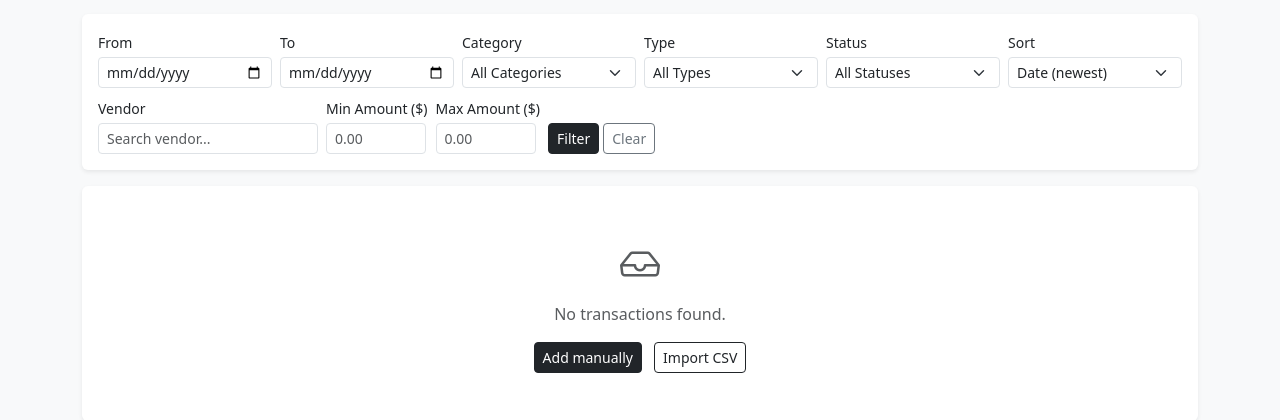
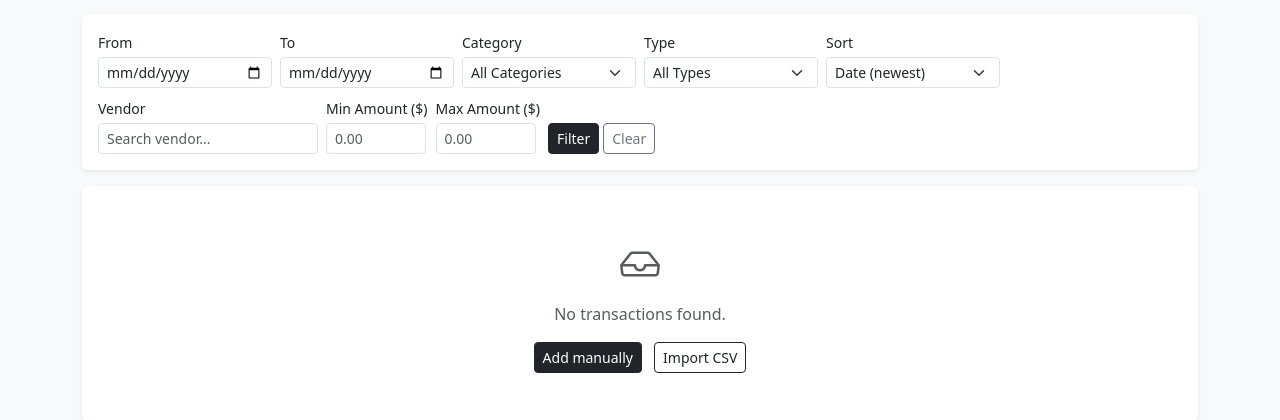
Before and after one commit to abhiyayi04/SmartLedger, a Django app: page /transactions/ in a window 1280 px wide. Shown: the part 120-540 px from the top of the page. Run offline with Django 5.2, Linux system fonts and the light colour scheme; the visitor is signed in with stand-in values (Sample User, id 1); data that the repository does not hold is empty.

Commit message:
Step 3: Remove transaction status feature entirely
Model: removed PENDING/CLEARED constants, STATUS_CHOICES, status field,
and the (user, status) composite index. Migration 0006_remove_status
drops the column and index.

Forms: removed 'status' from TransactionForm fields and the entire
status ChoiceField from TransactionFilterForm.

Views: removed status filter from transaction_list and export_csv;
removed Status column from exported CSV header + row; removed
status=Transaction.PENDING from csv_upload bulk create.

Templates: removed Status column and filter from list.html;
removed status field from form.html.

Tests: removed status= from make_transaction helper, _post_data,
and _txn helpers. All 31 tests pass.

Co-Authored-By: Claude Sonnet 4.6 <noreply@anthropic.com>

```diff
--- a/core/forms.py
+++ b/core/forms.py
@@ -33,7 +33,7 @@ class TransactionForm(forms.ModelForm):
 
     class Meta:
         model = Transaction
-        fields = ('date', 'description', 'amount', 'vendor', 'transaction_type', 'status', 'category')
+        fields = ('date', 'description', 'amount', 'vendor', 'transaction_type', 'category')
         widgets = {
             'date': forms.DateInput(attrs={'type': 'date'}),
         }
@@ -103,9 +103,6 @@ class TransactionFilterForm(forms.Form):
     type = forms.ChoiceField(
         choices=[('', 'All Types')] + Transaction.TYPE_CHOICES, required=False
     )
-    status = forms.ChoiceField(
-        choices=[('', 'All Statuses')] + Transaction.STATUS_CHOICES, required=False
-    )
     vendor = forms.CharField(required=False, max_length=200)
     amount_min = forms.DecimalField(
         required=False, min_value=Decimal('0'), decimal_places=2,
--- a/core/tests.py
+++ b/core/tests.py
@@ -31,7 +31,6 @@ def make_transaction(user, **kwargs):
         amount=Decimal('100.00'),
         vendor='ACME',
         transaction_type=Transaction.EXPENSE,
-        status=Transaction.PENDING,
     )
     defaults.update(kwargs)
     return Transaction.objects.create(user=user, **defaults)
@@ -172,7 +171,6 @@ class CategoryAssignmentTests(TestCase):
             'amount': '100.00',
             'vendor': 'ACME',
             'transaction_type': Transaction.EXPENSE,
-            'status': Transaction.PENDING,
             'category': self.cat.pk,
         })
         t.refresh_from_db()
@@ -234,7 +232,6 @@ class TransactionFormValidationTests(TestCase):
             'amount': '100.00',
             'vendor': 'ACME',
             'transaction_type': Transaction.EXPENSE,
-            'status': Transaction.PENDING,
             'category': self.expense_cat.pk,
         }
         data.update(overrides)
@@ -287,7 +284,6 @@ class TransactionModelValidationTests(TestCase):
             description='Test',
             amount=Decimal('50.00'),
             transaction_type=Transaction.EXPENSE,
-            status=Transaction.PENDING,
         )
         defaults.update(kwargs)
         t = Transaction(user=self.user, **defaults)
--- a/core/views.py
+++ b/core/views.py
@@ -155,8 +155,6 @@ def export_csv(request):
             qs = qs.filter(category=d['category'])
         if d.get('type'):
             qs = qs.filter(transaction_type=d['type'])
-        if d.get('status'):
-            qs = qs.filter(status=d['status'])
         if d.get('vendor'):
             qs = qs.filter(vendor__icontains=d['vendor'])
         if d.get('amount_min') is not None:
@@ -167,7 +165,7 @@ def export_csv(request):
     response = HttpResponse(content_type='text/csv')
     response['Content-Disposition'] = 'attachment; filename="transactions.csv"'
     writer = csv_module.writer(response)
-    writer.writerow(['Date', 'Description', 'Amount', 'Vendor', 'Type', 'Status', 'Category'])
+    writer.writerow(['Date', 'Description', 'Amount', 'Vendor', 'Type', 'Category'])
     for t in qs:
         sign = '-' if t.transaction_type == Transaction.EXPENSE else ''
         writer.writerow([
@@ -176,7 +174,6 @@ def export_csv(request):
             f"{sign}{t.amount}",
             t.vendor,
             t.get_transaction_type_display(),
-            t.get_status_display(),
             t.category.name if t.category else '',
         ])
     return response
@@ -197,8 +194,6 @@ def transaction_list(request):
             qs = qs.filter(category=d['category'])
         if d.get('type'):
             qs = qs.filter(transaction_type=d['type'])
-        if d.get('status'):
-            qs = qs.filter(status=d['status'])
         if d.get('vendor'):
             qs = qs.filter(vendor__icontains=d['vendor'])
         if d.get('amount_min') is not None:
--- a/templates/transactions/list.html
+++ b/templates/transactions/list.html
@@ -57,14 +57,6 @@
         </select>
       </div>
       <div class="col-sm-6 col-md-2">
-        <label class="form-label small mb-1">Status</label>
-        <select name="status" class="form-select form-select-sm">
-          <option value="">All Statuses</option>
-          <option value="pending" {% if filter_form.status.value == "pending" %}selected{% endif %}>Pending</option>
-          <option value="cleared" {% if filter_form.status.value == "cleared" %}selected{% endif %}>Cleared</option>
-        </select>
-      </div>
-      <div class="col-sm-6 col-md-2">
         <label class="form-label small mb-1">Sort</label>
         <select name="sort" class="form-select form-select-sm">
           <option value="-date" {% if filter_form.sort.value == "-date" or not filter_form.sort.value %}selected{% endif %}>Date (newest)</option>
@@ -112,7 +104,6 @@
               <th>Vendor</th>
               <th>Category</th>
               <th>Type</th>
-              <th>Status</th>
               <th class="text-end">Amount</th>
               <th class="text-end pe-4">Actions</th>
             </tr>
@@ -161,13 +152,6 @@
                     <span class="badge bg-success-subtle text-success border border-success-subtle">Income</span>
                   {% else %}
                     <span class="badge bg-danger-subtle text-danger border border-danger-subtle">Expense</span>
-                  {% endif %}
-                </td>
-                <td>
-                  {% if t.status == 'cleared' %}
-                    <span class="badge bg-light text-secondary border">Cleared</span>
-                  {% else %}
-                    <span class="badge bg-warning-subtle text-warning border border-warning-subtle">Pending</span>
                   {% endif %}
                 </td>
                 <td class="text-end fw-semibold {% if t.transaction_type == 'income' %}text-success{% else %}text-danger{% endif %}">
```
Also changed, not shown: core/models.py (+0 -9 lines), templates/transactions/form.html (+0 -11 lines), core/migrations/0006_remove_status.py (added).
